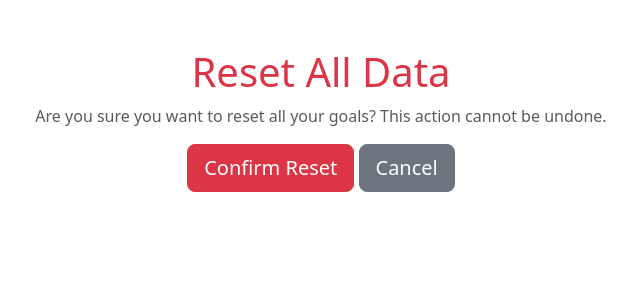
After one commit to Dave-114-P/CITS5505-finance_planner, a Flask app: page /reset_goals in a window 1280 px wide. The commit adds this page. Shown: the top 300 px of the page, without its empty margins (319-959 px from the left). Run offline with Flask 3, Linux system fonts and the light colour scheme; a user stored in the database is signed in.

Commit message:
resolve merge conflict

```diff
--- a/app/routes/goals.py
+++ b/app/routes/goals.py
@@ -3,15 +3,20 @@ from flask_login import login_required, current_user
 from app import db
 from app.models.goals import Goal
 from app.forms.goalsform import GoalForm
+from flask_wtf import FlaskForm
+from wtforms import SubmitField
+from wtforms.validators import DataRequired
 
-# Define blueprint for goals routes
+# Blueprint Setup
 bp = Blueprint("goals", __name__)
+class ResetGoals(FlaskForm):
+    confirm = SubmitField("Confirm Reset", validators=[DataRequired()])
 
 @bp.route("/goals", methods=["GET", "POST"])
 @login_required
 def goals():
     # Create an instance of the GoalForm
-    form = GoalForm(request.form)
+    form = GoalForm()
 
     # Handle form submission
     if request.method == "POST" and form.validate_on_submit():
@@ -24,7 +29,7 @@ def goals():
             user_id=current_user.id,
             target_amount=target_amount,
             years=years,
-            monthly_plan=monthly_plan,
+            monthly_plan=monthly_plan
         )
         db.session.add(new_goal)
         db.session.commit()
@@ -37,4 +42,31 @@ def goals():
             for error in errors:
                 flash(error, "danger")
 
-    return render_template("goals.html", form=form)
+    # Load all goals created by the current user
+    user_goals = Goal.query.filter_by(user_id=current_user.id).all()
+    return render_template("goals.html", form=form, goals=user_goals)
+
+@bp.route("/reset_goals", methods=["POST", "GET"])
+@login_required
+def reset_goals():
+    form = ResetGoals()
+    if request.method == "POST":
+        if not form.validate_on_submit():
+            flash("An error occurred. Please try again.", "danger")
+            return render_template("reset_all.html", form=form), 200
+        try:
+            goals = Goal.query.filter_by(user_id=current_user.id).all()
+
+            if not goals:
+                flash("No goals to reset.", "info")
+                return redirect(url_for("goals.goals"))
+
+            Goal.query.filter_by(user_id=current_user.id).delete()
+            db.session.commit()
+
+            flash("All your savings goals have been reset.", "success")
+            return redirect(url_for("main.index"))
+        except Exception as e:
+            db.session.rollback()  # Rollback the transaction in case of errors
+            flash("An error occurred while resetting data. Please try again.", "danger")
+    return render_template("reset_goals.html", form=form)
--- /dev/null
+++ b/app/templates/reset_goals.html
@@ -0,0 +1,37 @@
+<!DOCTYPE html>
+<html lang="en">
+<head>
+    <meta charset="UTF-8">
+    <title>Reset All Goals</title>
+    <link rel="stylesheet" href="https://cdn.jsdelivr.net/npm/bootstrap@5.3.0/dist/css/bootstrap.min.css">
+</head>
+    <body>
+        <div class="container mt-5">
+            <h1 class="text-center text-danger">Reset All Data</h1>
+            <p class="text-center text-muted">
+                Are you sure you want to reset all your goals? This action cannot be undone.
+            </p>
+            <form method="POST">
+                {{ form.hidden_tag() }}
+                <div class="text-center">
+                    {{ form.confirm(class="btn btn-danger btn-lg") }}
+                    <a href="{{ url_for('main.index') }}" class="btn btn-secondary btn-lg">Cancel</a>
+                </div>
+            </form>
+        </div>
+
+        <!-- Display Flash Messages -->
+        <div class="container-fluid mt-3" >
+            {% with messages = get_flashed_messages(with_categories=true) %}
+                {% if messages %}
+                    {% for category, message in messages %}
+                        <div class="alert alert-{{ category }} alert-dismissible fade show d-flex align-items-center justify-content-between" role="alert" style="width: 100%; padding:0.75rem 1rem;">
+                            <span>{{ message }}</span>
+                            <button type="button" class="btn-close ms-3" data-bs-dismiss="alert" aria-label="Close" style="padding: 1rem;"></button>
+                        </div>
+                    {% endfor %}
+                {% endif %}
+            {% endwith %}
+        </div>
+    </body>
+</html>
--- a/requirements.txt
+++ b/requirements.txt
@@ -5,3 +5,4 @@ Flask-Migrate
 Flask-WTF
 python-dotenv
 pytest==8.3.3
+email-validator
```
Also changed, not shown: app/routes/main.py (+6 -1 lines), app/templates/goals.html (+24 -0 lines), app/templates/index.html (+36 -5 lines), instance/finance.db.
